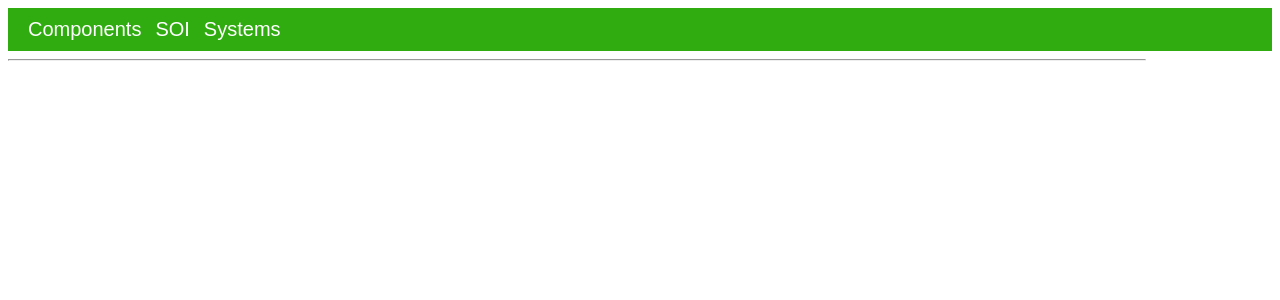
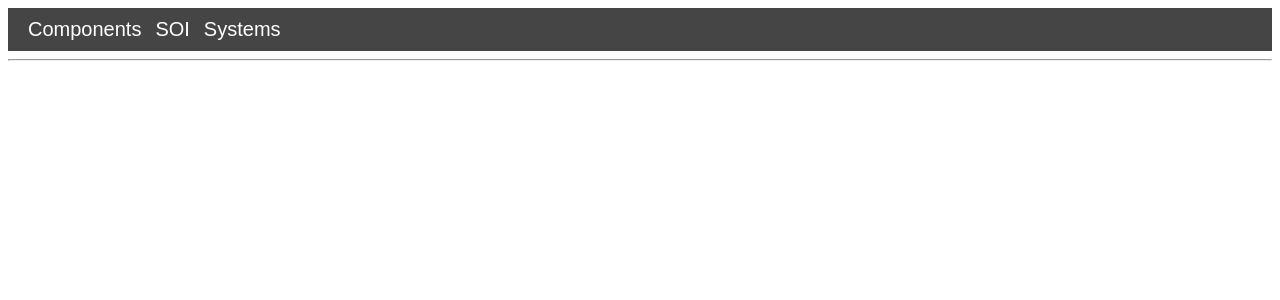
Before and after one commit to johnny-sky91/COMPanion, a Flask app: page / in a window 1280 px wide. Shown: the top 300 px of the page. Run offline with Flask 3, Linux system fonts and the light colour scheme.

Commit message:
Update styles.css

```diff
--- a/app/static/css/styles.css
+++ b/app/static/css/styles.css
@@ -35,7 +35,7 @@ h1 {
 
 /* menu */
 .menu {
-	background-color: #30ac11;
+	background-color: #454545;
 	color: #fff;
 	display: flex;
 	justify-content: space-between;
@@ -48,7 +48,7 @@ h1 {
 	font-size: 20px;
 }
 
-/* content */
+content
 .container{
   max-width: 90%;
 }
```
